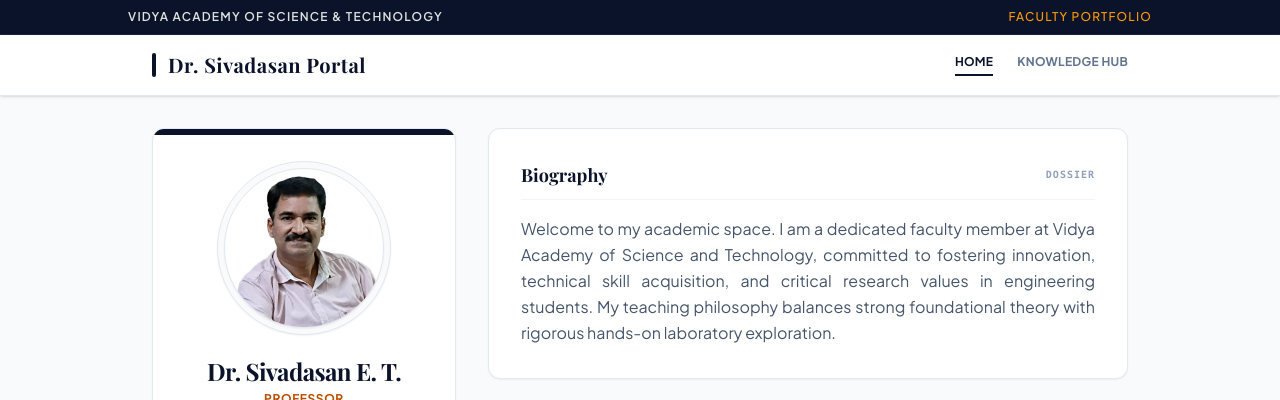
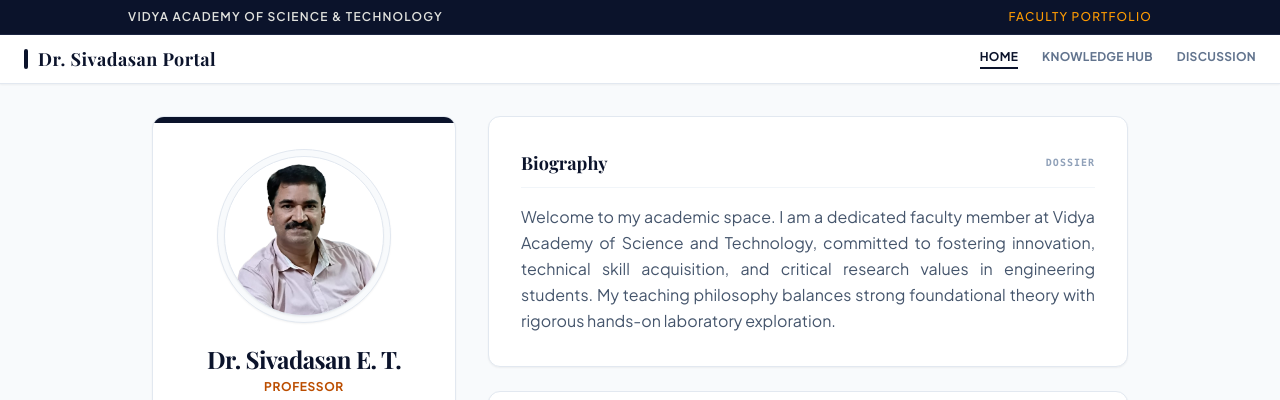
Before and after one commit to etsivadasan/academic-portal, a plain HTML site: page public/index.html in a window 1280 px wide. Shown: the top 400 px of the page. Drawn offline with nearby package versions, Linux system fonts and the light colour scheme; files whose address does not match are found by name.

Commit message:
Your descriptive update message here

```diff
--- a/public/index.html
+++ b/public/index.html
@@ -31,17 +31,18 @@
     </div>
 
     <!-- Navigation Header -->
-    <header class="bg-white border-b border-slate-200 sticky top-0 z-50 shadow-sm">
-        <div class="max-w-5xl mx-auto px-6 py-4 flex justify-between items-center">
-            <a href="https://prof-sivadasan-portal.etsivadasan.workers.dev/index.html" class="flex items-center space-x-3">
-                <div class="h-6 w-1 bg-[#0b132b] rounded-full"></div>
-                <span class="serif-heading text-xl font-bold tracking-wide text-[#0b132b]">
+    <header class="bg-white border-b border-slate-200 sticky top-0 z-50 shadow-xs">
+        <div class="max-w-7xl mx-auto px-6 py-2.5 flex justify-between items-center">
+            <a href="https://prof-sivadasan-portal.etsivadasan.workers.dev/index.html" class="flex items-center space-x-2.5">
+                <div class="h-5 w-1 bg-[#0b132b] rounded-full"></div>
+                <span class="serif-heading text-lg font-bold tracking-wide text-[#0b132b]">
                     Dr. Sivadasan Portal
                 </span>
             </a>
             <nav class="flex space-x-6 text-xs font-bold tracking-wide uppercase">
-                <a href="https://prof-sivadasan-portal.etsivadasan.workers.dev/index.html" class="text-[#0b132b] border-b-2 border-[#0b132b] pb-1">Home</a>
+                <a href="https://prof-sivadasan-portal.etsivadasan.workers.dev/index.html" class="text-[#0b132b] border-b-2 border-[#0b132b] pb-0.5">Home</a>
                 <a href="https://prof-sivadasan-portal.etsivadasan.workers.dev/courses.html" class="text-slate-500 hover:text-[#0b132b] transition">Knowledge Hub</a>
+                <a href="https://prof-sivadasan-portal.etsivadasan.workers.dev/discussion.html" class="text-slate-500 hover:text-[#0b132b] transition">Discussion</a>
             </nav>
         </div>
     </header>
```
Also changed, not shown: public/courses.html (+4 -2 lines).
